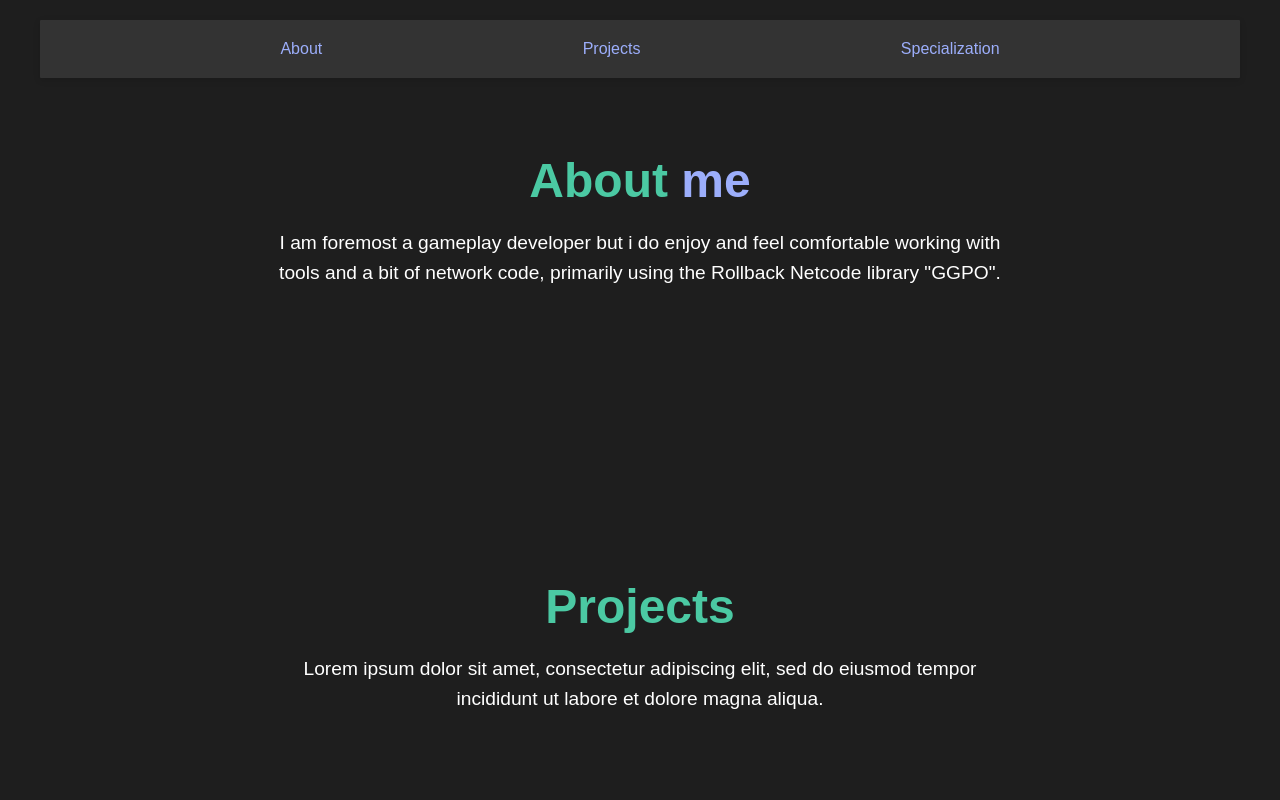
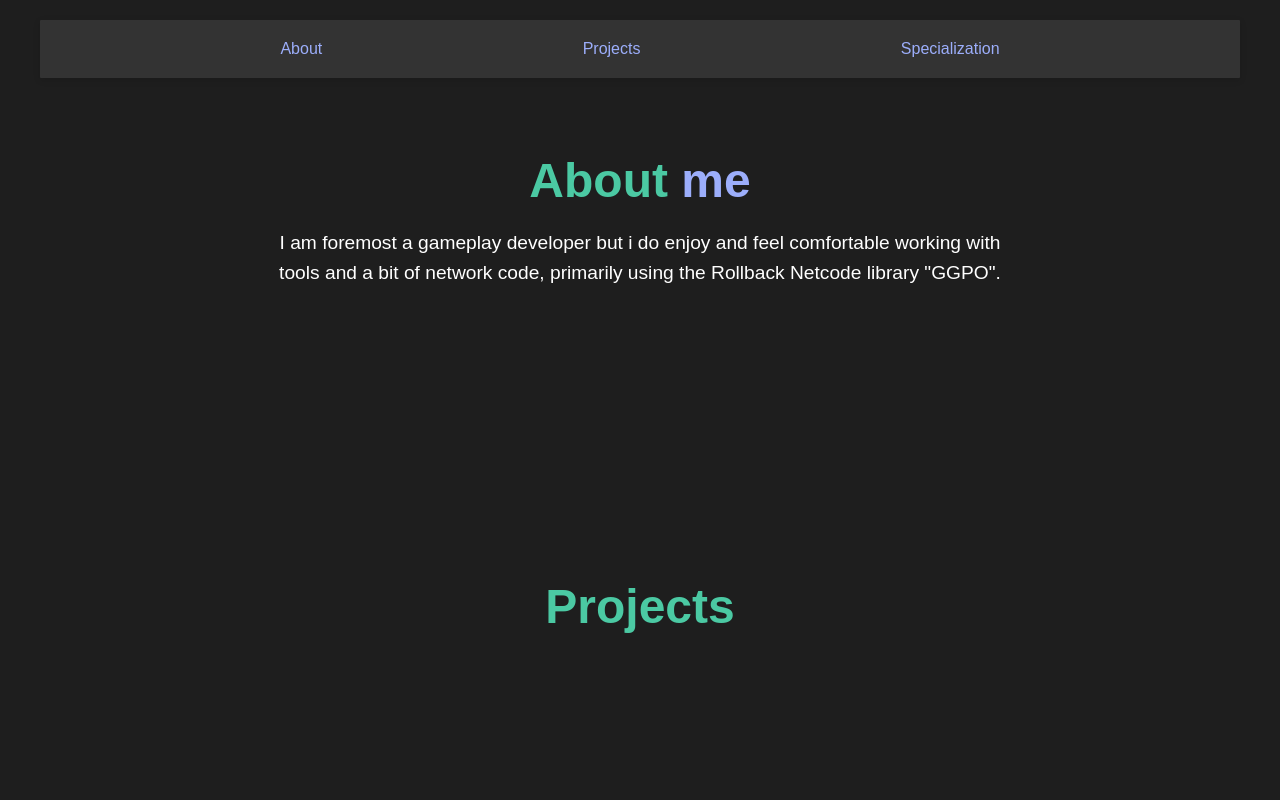
Before and after one commit to Adamadam151617/Adamadam151617.github.io, a plain HTML site: page index.html in a window 1280 px wide. Shown: the top 800 px of the page. Drawn offline with Linux system fonts and the light colour scheme.

Commit message:
removed placeholder text

```diff
--- a/index.html
+++ b/index.html
@@ -35,8 +35,7 @@
   <div id="irz7b-2" class="gjs-grid-row">
     <div id="iycz3-2" class="gjs-grid-column">
       <h1 id="irjua-2" class="gjs-heading">Projects</h1>
-      <div id="itndw-2" class="text-main-content">Lorem ipsum dolor sit amet, consectetur adipiscing elit, sed do
-        eiusmod tempor incididunt ut labore et dolore magna aliqua.<br /></div>
+      <div id="itndw-2" class="text-main-content"><br /></div>
     </div>
   </div>
   <div id="feature-section" class="gjs-grid-row">
@@ -122,11 +121,10 @@
   <div id="ioyxg" class="gjs-grid-row">
     <div id="i8w4i" class="gjs-grid-column">
       <h2 id="iiacm" class="gjs-heading">Rollback-Netcode
-        <span id="icxfor" class="gjs-text-blue">and why its cool
-        </span>
+        <span id="icxfor" class="gjs-text-blue">and why its cool</span>
       </h2>
-      <div id="ia21sa" class="text-main-content">Lorem ipsum dolor sit amet, consectetur adipiscing elit, sed do eiusmod
-        tempor incididunt ut labore et dolore magna aliqua.
+      <div id="ia21sa" class="text-main-content">Rollback Netcode is a network structure that handles lag in pear to pear conections by reusing the remote users inputs to avoid slowdown,
+         then when the missed packages arive double checks if our "prediction" is correct and if not we resimulate from the missed frame with the correct input information
       </div>
     </div>
   </div>
```
